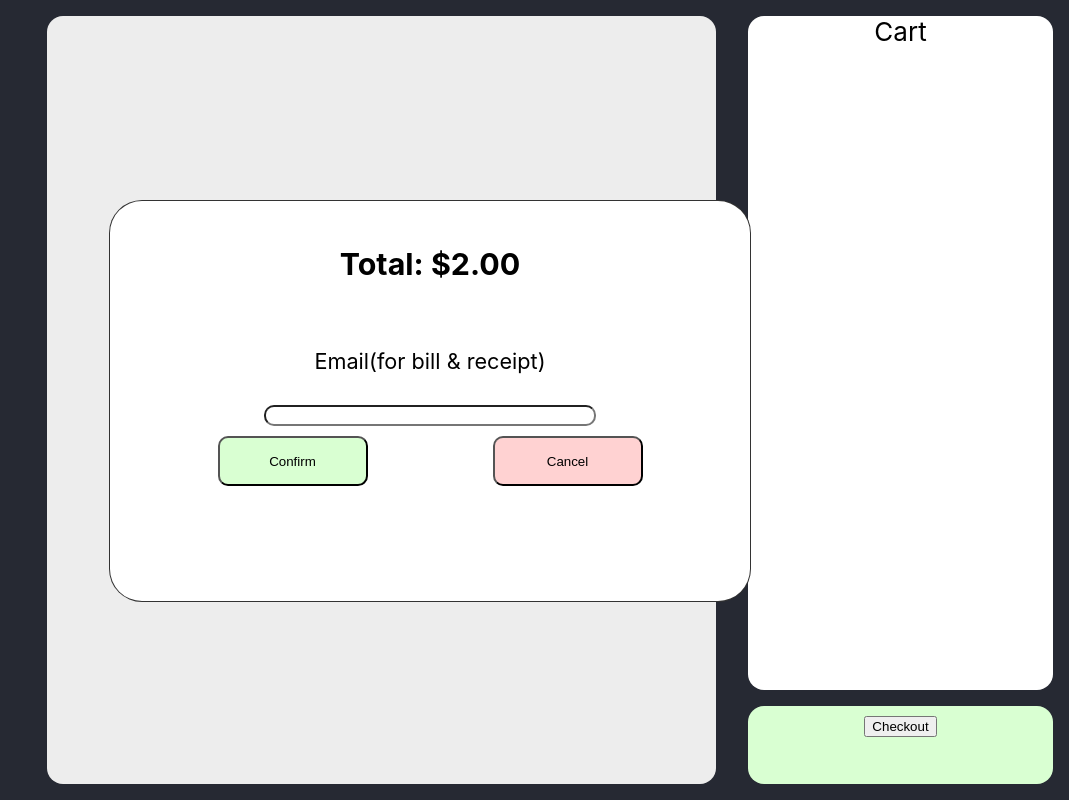
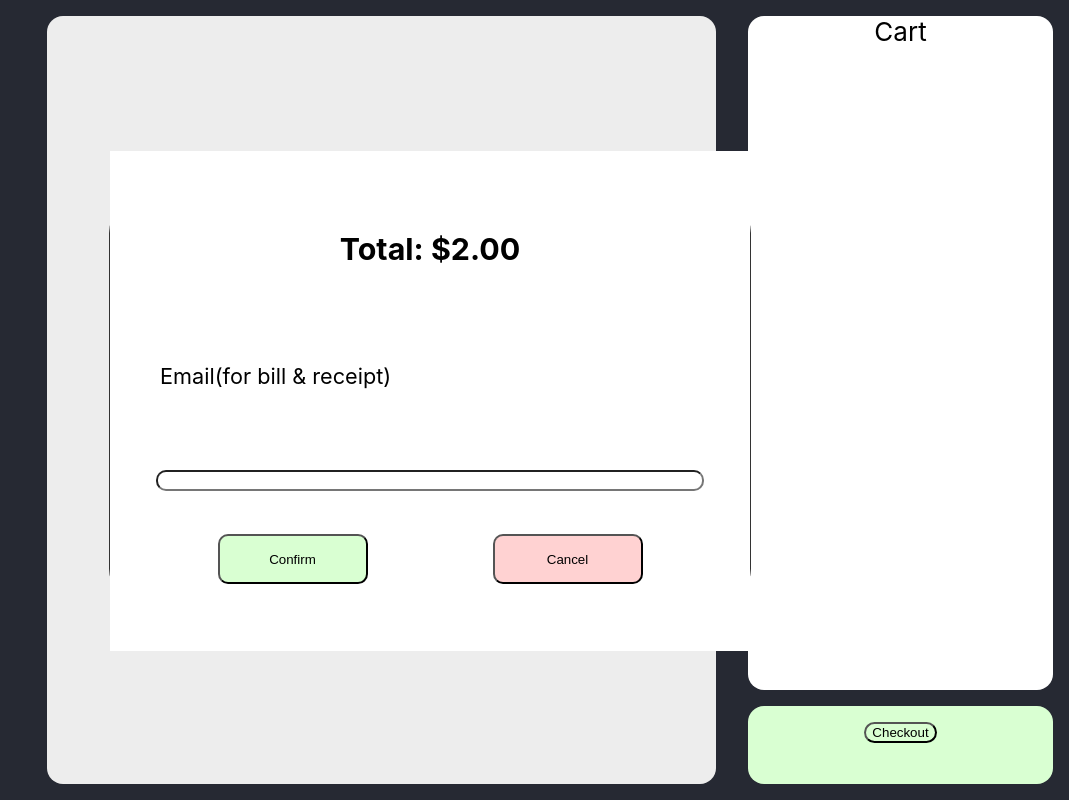
Before and after one commit to HKN-UCSD/snackatron-3001, a React (Create React App) app: page / in a window 1280 px wide. Shown: the whole page, without its empty margins (211-1280 px from the left). Built offline with nearby package versions, Linux system fonts and the light colour scheme.

Commit message:
fixed total text

```diff
--- a/src/App.css
+++ b/src/App.css
@@ -44,3 +44,10 @@
     margin: 16px;
     flex: 0 0 3em;
 }
+
+#checkout-btn{
+    background-color: #d9ffd2;
+    border-radius: 16px;
+    margin: 16px;
+    flex: 0 0 3em;
+}
--- a/src/App.js
+++ b/src/App.js
@@ -11,7 +11,7 @@ function App() {
         <div id="cart">
           <div id="cart-list">Cart</div>
           <div id="checkout">
-            <button>Checkout</button>
+            <button id="checkout-btn">Checkout</button>
             <Popup trigger={true}>
 
             </Popup>
--- a/src/components/Popup.css
+++ b/src/components/Popup.css
@@ -15,16 +15,18 @@
 
 .popup-inner {
     position: relative;
-    padding: 32px;
+
     width: 100%;
     max-width: 640px;
     background-color: white;
     border: 5px;
     padding: 50px;
+    height: 100%;
     display: grid;
     grid-template-areas:
     'header header'
-    'main main' 'body body'
+    'main main'
+    'body body'
     'footer-left footer-right';
     gap: 10px;
 
@@ -53,19 +55,16 @@
     place-self: center;
 }
 
-#total-popup {
+#total-popup-container {
     grid-area: header;
-    place-self: center;
-    position: absolute;
-    top:-100px;
-
-
+    text-align: center;
+    width:100%;
 }
 
 #email-box{
     grid-area: body;
     place-self: center;
-    width: 60%;
+    width: 100%;
     border-radius: 10px;
 }
 
@@ -73,5 +72,5 @@
     grid-area: main;
     place-content: left;
     font-size: smaller;
-
+    text-align: start;
 }
--- a/src/components/Popup.js
+++ b/src/components/Popup.js
@@ -5,7 +5,10 @@ function Popup(props) {
   return (props.trigger) ? (
     <div className="popup">
         <div className="popup-inner">
-            <h3 id="total-popup">Total: $2.00</h3>
+            <div id="total-popup-container">
+              <h3 id="total-popup">Total: $2.00</h3>
+            </div>
+
             <p id="email-text">Email(for bill & receipt)</p>
             <input type="text" id="email-box"></input>
             <button className="confirm-button">Confirm</button>
```
